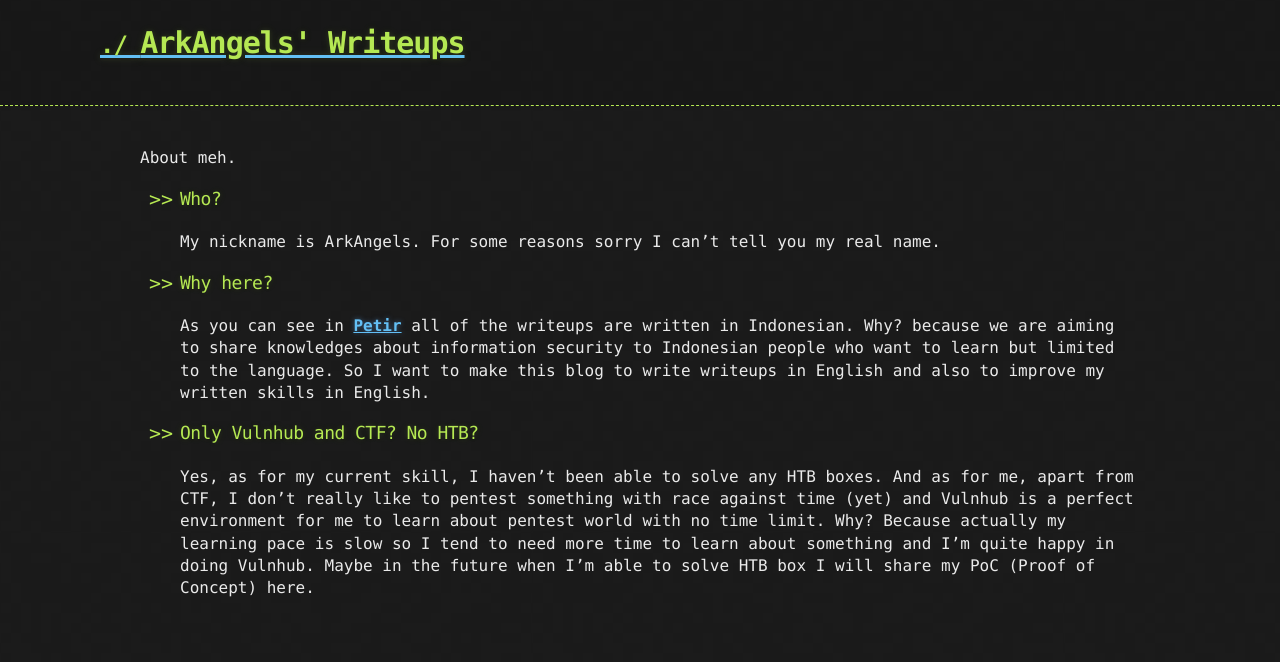
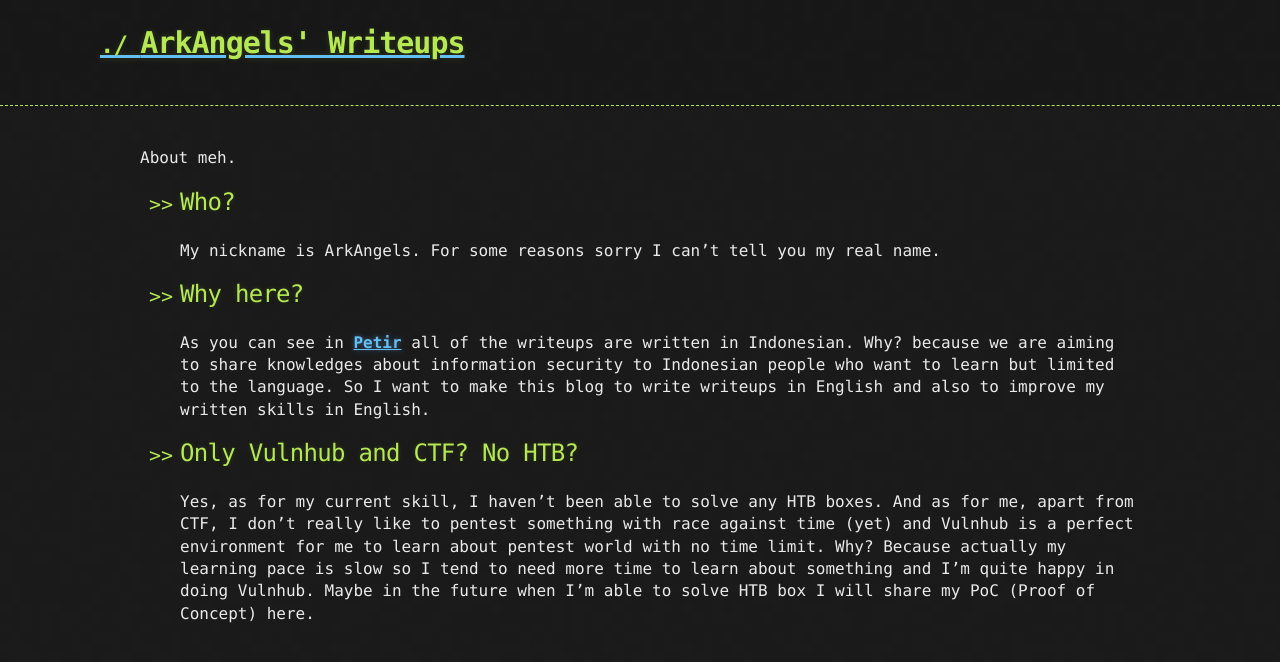
Before and after one commit to ArkAngels/ArkAngels.github.io, a Jekyll site: the page built from about/index.md, in a window 1280 px wide. Shown: the top 662 px of the page. Built offline with Jekyll 4.4.1, drawn with Linux system fonts in a browser that asks for light colours; the repository's description, which GitHub fills in, is left out.

```diff
--- a/about/index.md
+++ b/about/index.md
@@ -4,9 +4,9 @@ title: About
 ---
 About meh.
 
-* ### Who?
+* ## Who?
   My nickname is ArkAngels. For some reasons sorry I can't tell you my real name.
-* ### Why here?
+* ## Why here?
   As you can see in **[Petir](https://petircysec.com)** all of the writeups are written in Indonesian. Why? because we are aiming to share knowledges about information security to Indonesian people who want to learn but limited to the language. So I want to make this blog to write writeups in English and also to improve my written skills in English.
-* ### Only Vulnhub and CTF? No HTB?
+* ## Only Vulnhub and CTF? No HTB?
   Yes, as for my current skill, I haven't been able to solve any HTB boxes. And as for me, apart from CTF, I don't really like to pentest something with race against time (yet) and Vulnhub is a perfect environment for me to learn about pentest world with no time limit. Why? Because actually my learning pace is slow so I tend to need more time to learn about something and I'm quite happy in doing Vulnhub. Maybe in the future when I'm able to solve HTB box I will share my PoC (Proof of Concept) here.
```
